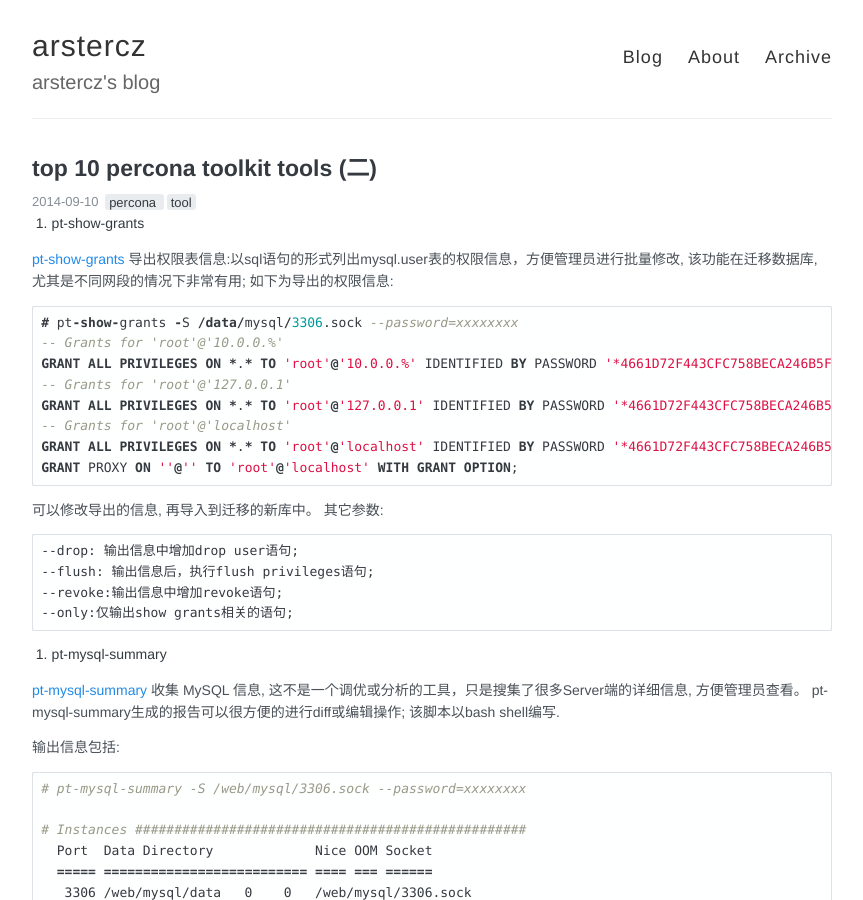
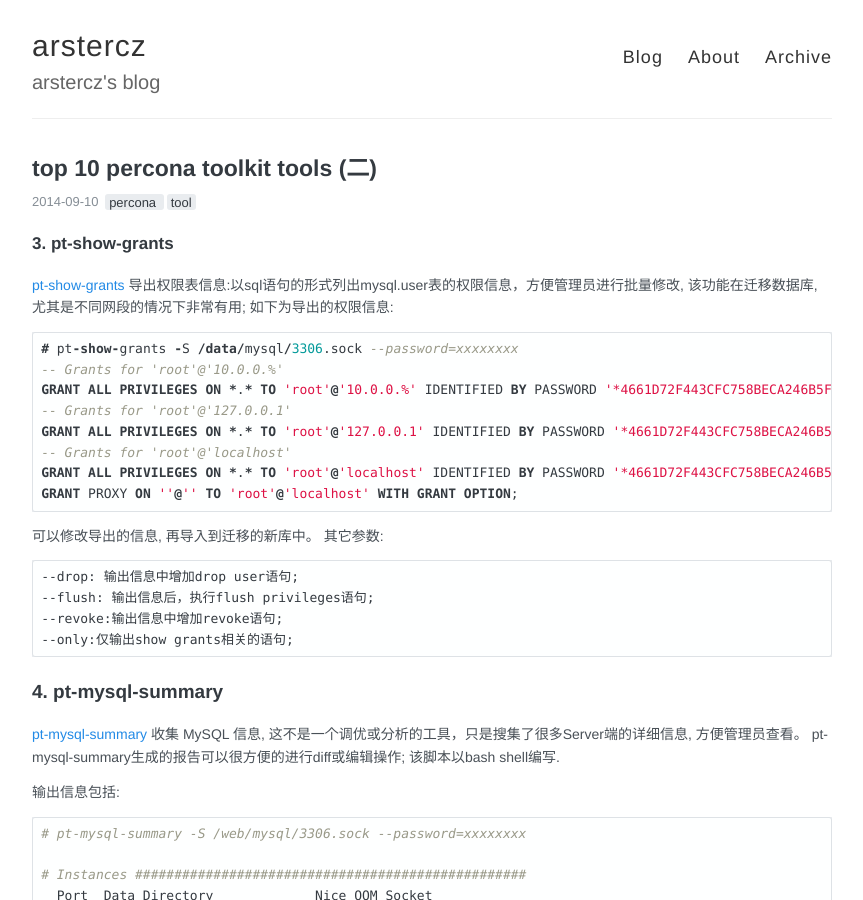
Before and after one commit to arstercz/arstercz.github.io, a Jekyll site: the page built from _posts/2014-09-10-top-10-percona-toolkit-tools-%e4%ba%8c.md, in a window 1280 px wide and 900 px high. Shown: the whole window, without its empty margins (208-1071 px from the left). Built offline with Jekyll 4.4.1, drawn with Linux system fonts in a browser that asks for light colours; comment, search, counter and statistics services are not loaded.

Commit message:
fix title view

````diff
--- a/_posts/2014-09-10-top-10-percona-toolkit-tools-%e4%ba%8c.md
+++ b/_posts/2014-09-10-top-10-percona-toolkit-tools-%e4%ba%8c.md
@@ -17,7 +17,8 @@
   - percona
   - tool
 ---
-3. pt-show-grants
+
+### 3. pt-show-grants
 
 [pt-show-grants](http://www.percona.com/doc/percona-toolkit/2.2/pt-show-grants.html) 导出权限表信息:以sql语句的形式列出mysql.user表的权限信息，方便管理员进行批量修改, 该功能在迁移数据库, 尤其是不同网段的情况下非常有用; 如下为导出的权限信息:
 
@@ -41,7 +42,7 @@
 --only:仅输出show grants相关的语句;
 ```
 
-4. pt-mysql-summary
+## 4. pt-mysql-summary
 
 [pt-mysql-summary](http://www.percona.com/doc/percona-toolkit/2.2/pt-mysql-summary.html) 收集 MySQL 信息, 这不是一个调优或分析的工具，只是搜集了很多Server端的详细信息, 方便管理员查看。 pt-mysql-summary生成的报告可以很方便的进行diff或编辑操作; 该脚本以bash shell编写.
 
````
Also changed, not shown: _posts/2014-08-28-top-10-percona-toolkit-tools-%e4%b8%80.md (+3 -2 lines), _posts/2014-09-14-top-10-percona-toolkit-tools-%e4%b8%89.md (+3 -2 lines), _posts/2014-10-19-top-10-percona-toolkit-tools-%e5%9b%9b.md (+1 -0 lines), _posts/2014-11-04-top-10-percona-toolkit-tools%e4%ba%94.md (+2 -0 lines).
